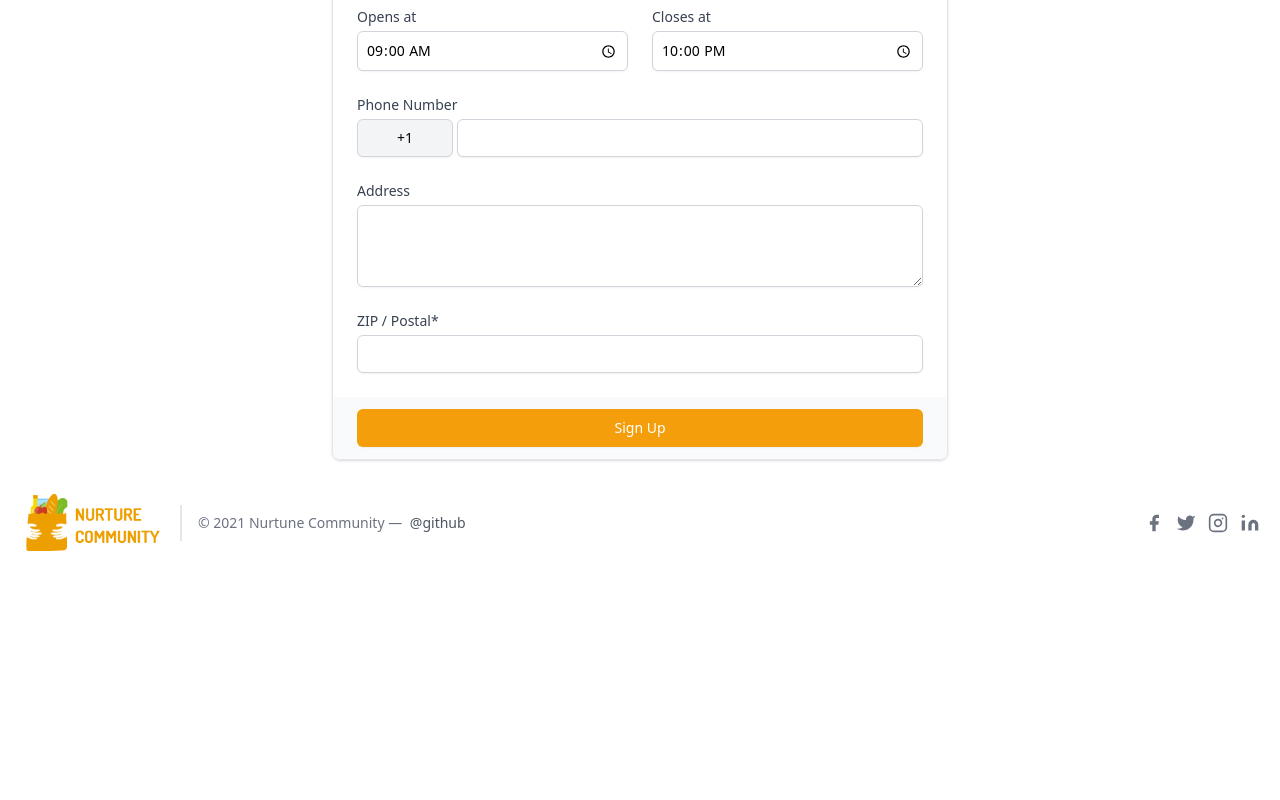
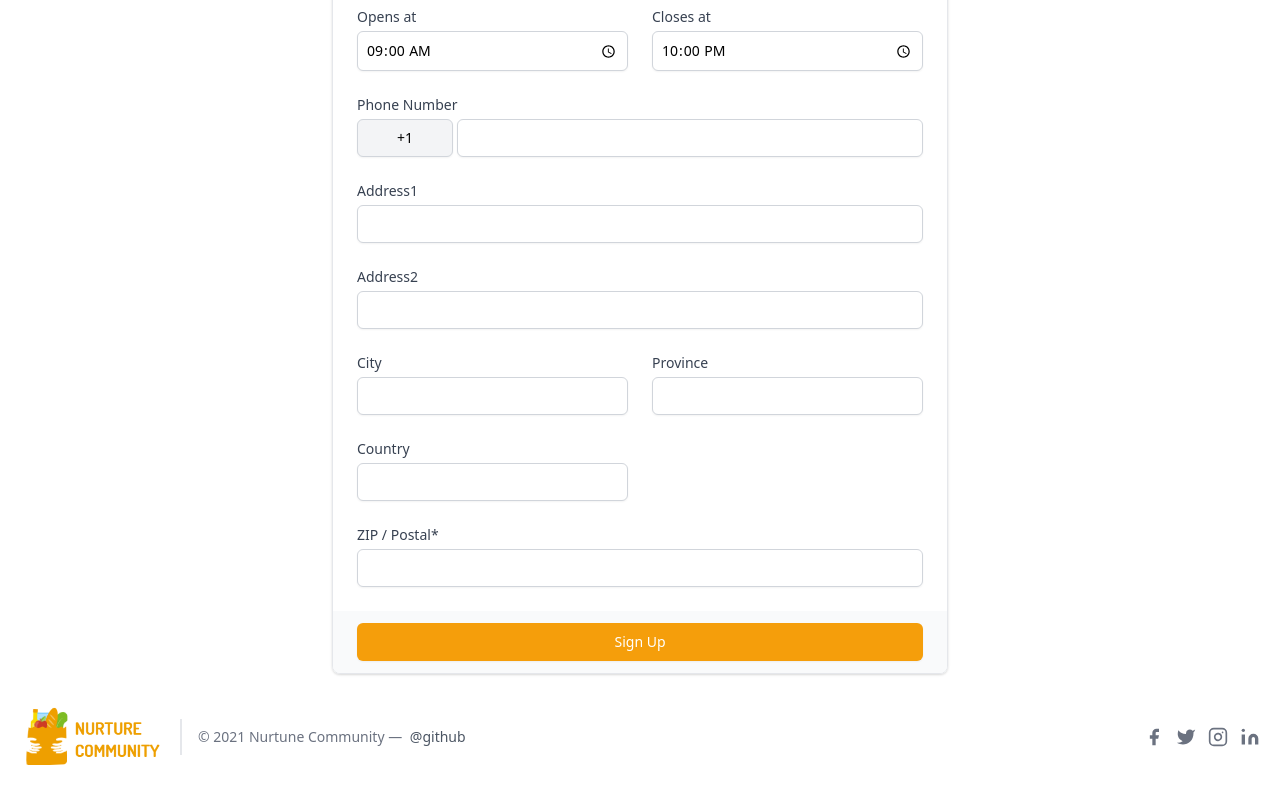
Before and after one commit to Anubha-31/Nurture-Community, a Vue app: page /sign-up in a window 1280 px wide. Shown: the part 746-1546 px from the top of the page. Before the commit the page ends 1332 px from the top, so only its background shows below. Built offline with nearby package versions, Linux system fonts and the light colour scheme.

Commit message:
signup change

```diff
--- a/src/views/SignUp.vue
+++ b/src/views/SignUp.vue
@@ -28,7 +28,7 @@
               <div class="grid grid-cols-6 gap-6">
                 <div class="col-span-6">
                   <label for="user_type" class="block text-sm font-medium text-gray-700">Sign Up As</label>
-                  <select id="user_type" name="user_type" autocomplete="user_type" v-model="user.usertype" class="mt-1 block w-full py-2 px-3 border border-gray-300 bg-white rounded-md shadow-sm focus:outline-none focus:ring-indigo-500 focus:border-indigo-500 sm:text-sm">
+                  <select id="user_type" name="user_type" autocomplete="user_type" v-model="user.user_type" class="mt-1 block w-full py-2 px-3 border border-gray-300 bg-white rounded-md shadow-sm focus:outline-none focus:ring-indigo-500 focus:border-indigo-500 sm:text-sm">
                     <option value="restaurant">Restaurant Representative</option>
                     <option value="client">Client</option>
                   </select>
@@ -66,28 +66,28 @@
                   </ul>
                 </div>
 
-                <div class="col-span-6 sm:col-span-3 lg:col-span-3" v-if="user.usertype === 'restaurant'">
+                <div class="col-span-6 sm:col-span-3 lg:col-span-3" v-if="user.user_type === 'restaurant'">
                   <label for="restaurant_name" class="block text-sm font-medium text-gray-700">Restaurant's Name</label>
                   <input type="text" name="restaurant_name" id="restaurant_name" v-model="user.restaurant_name" autocomplete="restaurant-name" class="mt-1 p-2 focus:ring-indigo-500 focus:border-indigo-500 block w-full shadow-sm sm:text-sm border border-gray-300 rounded-md">
                 </div>
 
-                <div class="col-span-6 sm:col-span-3 lg:col-span-3" v-if="user.usertype === 'restaurant'">
+                <div class="col-span-6 sm:col-span-3 lg:col-span-3" v-if="user.user_type === 'restaurant'">
                   <label for="license_number" class="block text-sm font-medium text-gray-700">License Number*</label>
                   <input type="text" name="license_number" id="license_number" v-model="user.license_number" autocomplete="license-number" class="mt-1 p-2 focus:ring-indigo-500 focus:border-indigo-500 block w-full shadow-sm sm:text-sm border border-gray-300 rounded-md">
                 </div>
 
-                <div class="col-span-6" v-if="user.usertype === 'restaurant'">
+                <div class="col-span-6" v-if="user.user_type === 'restaurant'">
                   <label for="cover_image" class="block text-sm font-medium text-gray-700">Cover Image of you restaurant (only .png, .gif, jpg or jpeg of less than size 5MB)</label>
                   <input type="file" name="cover_image" accept="image/png, image/gif, image/jpeg" id="cover_image" ref="cover_image" @change="onFileUpload" autocomplete="restaurant-name" class="mt-1 p-2 focus:ring-indigo-500 focus:border-indigo-500 block w-full shadow-sm sm:text-sm border border-gray-300 rounded-md" required>
                 </div>
 
 
-                <div class="col-span-6 sm:col-span-3 lg:col-span-3" v-if="user.usertype === 'restaurant'">
+                <div class="col-span-6 sm:col-span-3 lg:col-span-3" v-if="user.user_type === 'restaurant'">
                   <label for="opens_at" class="block text-sm font-medium text-gray-700">Opens at</label>
                   <input type="time" name="opens_at" id="opens_at" v-model="user.opens_at"  autocomplete="opens-at" class="mt-1 p-2 focus:ring-indigo-500 focus:border-indigo-500 block w-full shadow-sm sm:text-sm border border-gray-300 rounded-md">
                 </div>
 
-                <div class="col-span-6 sm:col-span-3 lg:col-span-3" v-if="user.usertype === 'restaurant'">
+                <div class="col-span-6 sm:col-span-3 lg:col-span-3" v-if="user.user_type === 'restaurant'">
                   <label for="closes_at" class="block text-sm font-medium text-gray-700">Closes at</label>
                   <input type="time" name="closes_at" id="closes_at" v-model="user.closes_at"  autocomplete="closes-at" class="mt-1 p-2 focus:ring-indigo-500 focus:border-indigo-500 block w-full shadow-sm sm:text-sm border border-gray-300 rounded-md">
                 </div>
@@ -101,8 +101,28 @@
                 </div>
 
                 <div class="col-span-6">
-                  <label for="address" class="block text-sm font-medium text-gray-700">Address</label>
-                  <textarea name="address" id="address" cols="30" rows="4" v-model="user.address" class="mt-1 focus:ring-indigo-500 focus:border-indigo-500 block w-full shadow-sm sm:text-sm border border-gray-300 rounded-md"></textarea>
+                  <label for="address1" class="block text-sm font-medium text-gray-700">Address1</label>
+                  <input name="address1" id="address1" cols="30" rows="4" v-model="user.address1" class="mt-1 p-2 focus:ring-indigo-500 focus:border-indigo-500 block w-full shadow-sm sm:text-sm border border-gray-300 rounded-md"/>
+                </div>
+
+                <div class="col-span-6">
+                  <label for="address2" class="block text-sm font-medium text-gray-700">Address2</label>
+                  <input name="address2" id="address2" cols="30" rows="4" v-model="user.address2" class="mt-1 p-2 focus:ring-indigo-500 focus:border-indigo-500 block w-full shadow-sm sm:text-sm border border-gray-300 rounded-md"/>
+                </div>
+
+                <div class="col-span-6 sm:col-span-3 lg:col-span-3">
+                  <label for="city" class="block text-sm font-medium text-gray-700">City</label>
+                  <input name="city" id="City" cols="30" rows="4" v-model="user.city" class="mt-1 p-2 focus:ring-indigo-500 focus:border-indigo-500 block w-full shadow-sm sm:text-sm border border-gray-300 rounded-md"/>
+                </div>
+
+                <div class="col-span-6 sm:col-span-3 lg:col-span-3">
+                  <label for="province" class="block text-sm font-medium text-gray-700">Province</label>
+                  <input name="province" id="address2" cols="30" rows="4" v-model="user.province" class="mt-1 p-2 focus:ring-indigo-500 focus:border-indigo-500 block w-full shadow-sm sm:text-sm border border-gray-300 rounded-md"/>
+                </div>
+
+                <div class="col-span-6 sm:col-span-3 lg:col-span-3" >
+                  <label for="country" class="block text-sm font-medium text-gray-700">Country</label>
+                  <input name="country" id="country" cols="30" rows="4" v-model="user.country" class="mt-1 p-2 focus:ring-indigo-500 focus:border-indigo-500 block w-full shadow-sm sm:text-sm border border-gray-300 rounded-md"/>
                 </div>
 
                 <div class="col-span-6">
@@ -141,7 +161,7 @@ export default {
   data() {
     return {
       user: {
-        usertype: "restaurant",
+        user_type: "restaurant",
         first_name: "",
         last_name: "",
         emailaddress: "",
@@ -153,7 +173,11 @@ export default {
         opens_at: "09:00",
         closes_at: "22:00",
         phone: "",
-        address: "",
+        address1: "",
+        address2: "",
+        city:"",
+        province:"",
+        country:"",
         zip: ""
       },
       formData: null,
```
